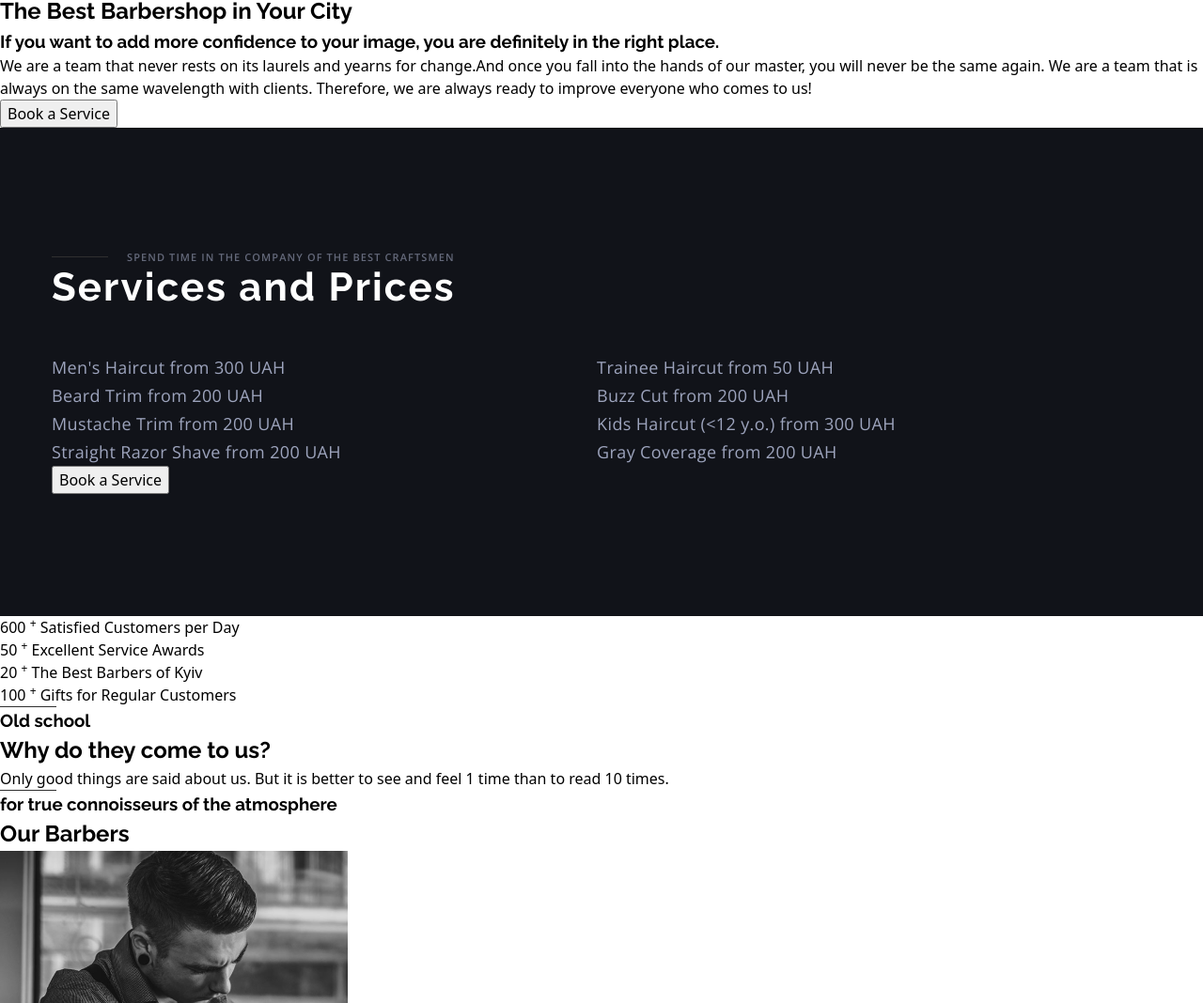
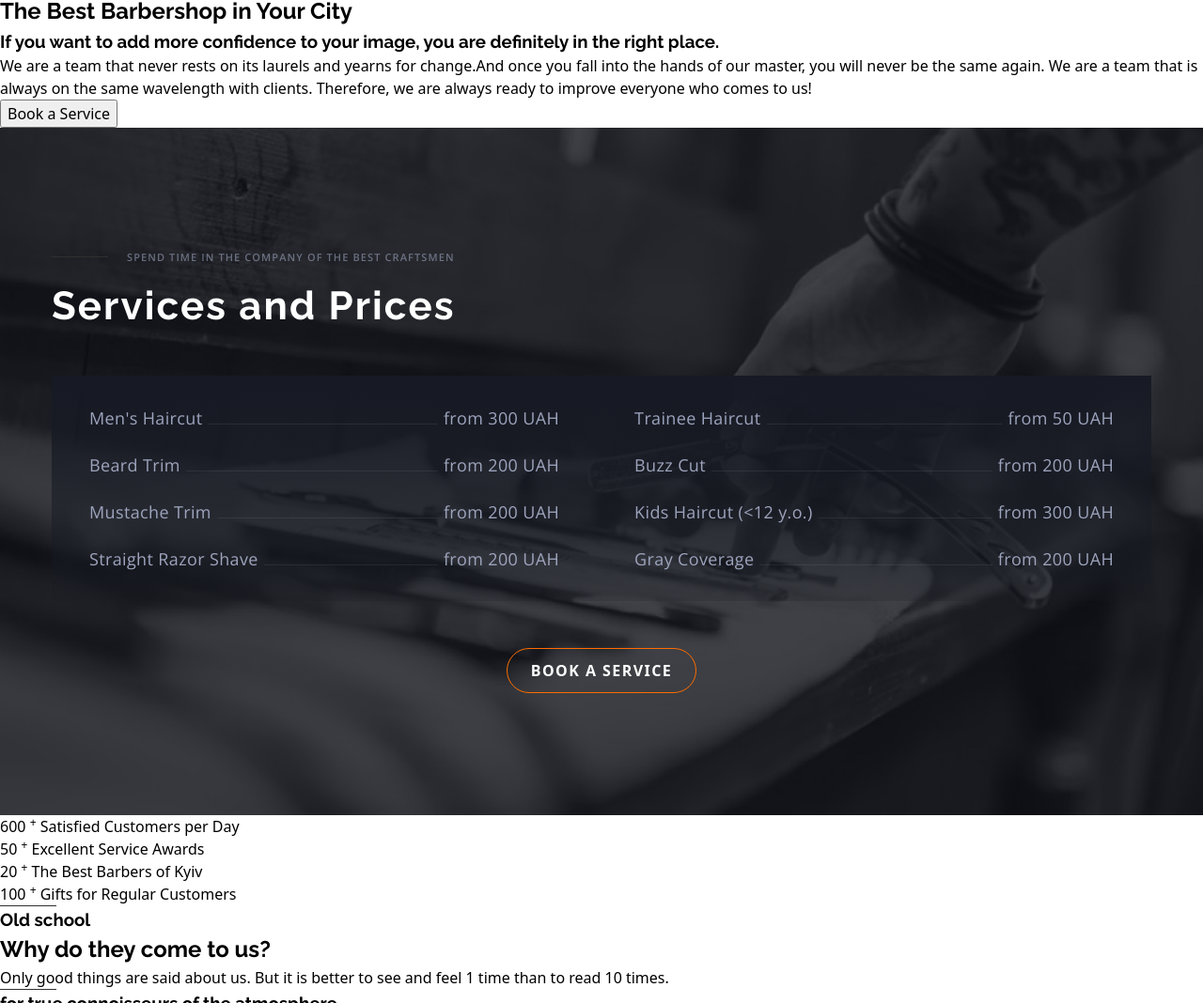
Before and after one commit to Na7aly/barbershop, a plain HTML site: page index.html in a window 1280 px wide. Shown: the part 1091-2159 px from the top of the page at 94% size. Drawn offline with nearby package versions, Linux system fonts and the light colour scheme.

Commit message:
finish design for services and prices section

```diff
--- a/css/style.css
+++ b/css/style.css
@@ -82,16 +82,17 @@ letter-spacing: 0.1em;
    color:#FF6C00;
    border:1px solid #fff;
 }
-
-
-
-
-
+.centred-container  {
+    display: flex;
+    justify-content: center;
+    align-items: center;
+  }
 
 .heading-with-dash{
     display: flex;
     align-items: center;
     color:rgba(157, 164, 189, 0.6);
+    margin-bottom: 20px;
 
 }
 .heading-with-dash h3{
@@ -116,16 +117,17 @@ letter-spacing: 0.1em;
     color:#FFFFFF;
 }
 .prices-section{
-    background: url(./images/services-section-bg.png.png);
+    background: url(../images/services-section-bg.png);
     background-color:#111319 ;
     padding:130px 55px;
    background-size: cover;
 }
 .prices{
     display: flex;
-    margin-top: 46px;
+    margin:50px 0;
 }
 .prices-list{
+    padding: 30px 40px;
     font-family: var(--text-font-family);
     font-size: 18px;
     font-weight: 400;
@@ -134,10 +136,31 @@ letter-spacing: 0.1em;
     color: rgba(157, 164, 189, 1);
     list-style: none;
     flex-grow: 1;
+    background-image: linear-gradient(
+        rgba(23, 26, 36, 1), rgba(23, 26, 36, 0.2)
+    );
 
 }
+.prices-list:hover {
+    background-image: linear-gradient(rgba(9, 11, 19, 1), rgba(9, 11, 19, 0.2));
+    cursor: pointer;}
+.prices-list li{
+    display: flex;
+    justify-content: space-between;
+    align-items: baseline;
+}
+.prices-list li:not(:last-child) {
+    margin-bottom: 20px;
+  }
+
 .prices-list li .prices-dash{
+    flex-grow: 1;
+  flex-shrink: 0;
+  flex-basis: auto;
     height:1px ;
     background-color: rgba(157, 164, 189, 0.12);
-
 }
+.prices-list li .prices-dash{
+    margin-left:6px ;
+    margin-right:6px ;
+}
--- a/index.html
+++ b/index.html
@@ -87,7 +87,7 @@
         <button>Book a Service</button>
       </section>
       <!--Services and Prices Section-->
-      <section id="services" class="prices-section">
+      <section id="services" class=" section prices-section">
 
       <div class="section-description">
         <div class="heading-with-dash">
@@ -106,14 +106,17 @@
           </li>
           <li>
             <span>Beard Trim</span>
+            <span class="prices-dash"></span>
             <span>from 200 UAH</span>
           </li>
           <li>
             <span>Mustache Trim</span>
+            <span class="prices-dash"></span>
             <span>from 200 UAH</span>
           </li>
           <li>
             <span>Straight Razor Shave</span>
+            <span class="prices-dash"></span>
             <span>from 200 UAH</span>
           </li>
         </ul>
@@ -121,25 +124,31 @@
         <ul class="prices-list">
           <li>
             <span>Trainee Haircut</span>
+            <span class="prices-dash"></span>
             <span>from 50 UAH</span>
           </li>
           <li>
             <span>Buzz Cut</span>
+            <span class="prices-dash"></span>
             <span>from 200 UAH</span>
           </li>
           <li>
             <span>Kids Haircut (&lt;12 y.o.)</span>
+            <span class="prices-dash"></span>
             <span>from 300 UAH</span>
           </li>
           <li>
             <span>Gray Coverage</span>
+            <span class="prices-dash"></span>
             <span>from 200 UAH</span>
           </li>
         </ul>
       </div>
 
+      <div class="centred-container">
+        <button class="button">Book a Service</button>
+      </div>
 
-        <button>Book a Service</button>
       </section>
 
       <!--Old school-->
```
Also changed, not shown: images/services-section-bg.png (renamed from images/services-section-bg.png.png).
